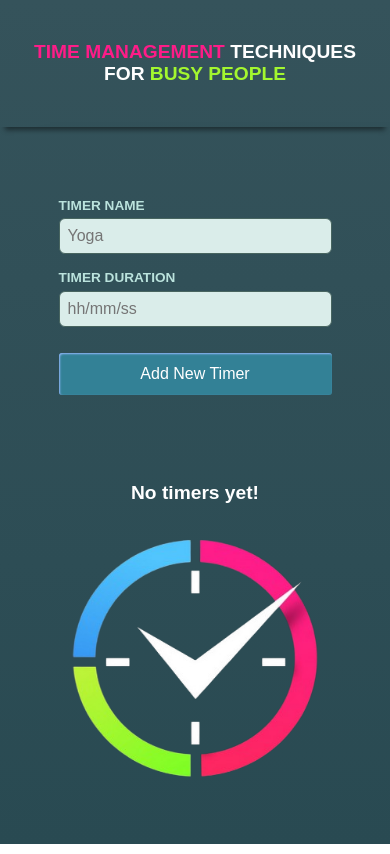
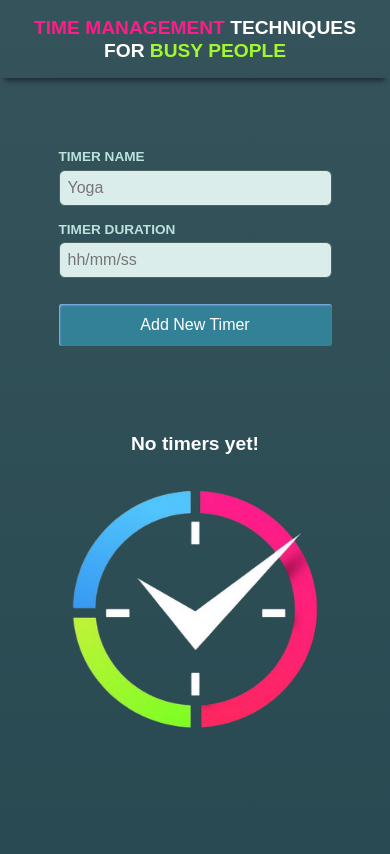
Before and after one commit to Lika-M/timer-hub, a React (Vite) app: page / in a window 390 px wide. Built offline with nearby package versions, Linux system fonts and the light colour scheme; the HTML template or start-up script is replaced by a standard one; a web font is replaced by a local one.

Commit message:
The media queries for responsive design for mobile devices under 600px have been updated.

```diff
--- a/src/App.scss
+++ b/src/App.scss
@@ -89,7 +89,6 @@ body {
 
 @media screen and (max-width: 600px) {
   .container {
-    height: 100vh;
     margin: 0;
     border-radius: unset;
   }
--- a/src/components/common/header/Header.scss
+++ b/src/components/common/header/Header.scss
@@ -2,13 +2,12 @@
 
 .header {
     box-shadow: 0 8px 5px -5px rgba(0, 0, 0, 0.45);
-    min-height: 80px;
+    min-height: 15vh;
     display: flex;
     justify-content: center;
     align-items: center;
     overflow: hidden;
-    padding-inline: 3%;
-    height: 15vh;
+    padding-inline: 5%;
 
     h2 {
         transform: translateX(600px);
@@ -80,6 +79,7 @@
 
         h2 {
             font-size: 1.2em;
+            line-height: 1.2;
         }
     }
 }
```
